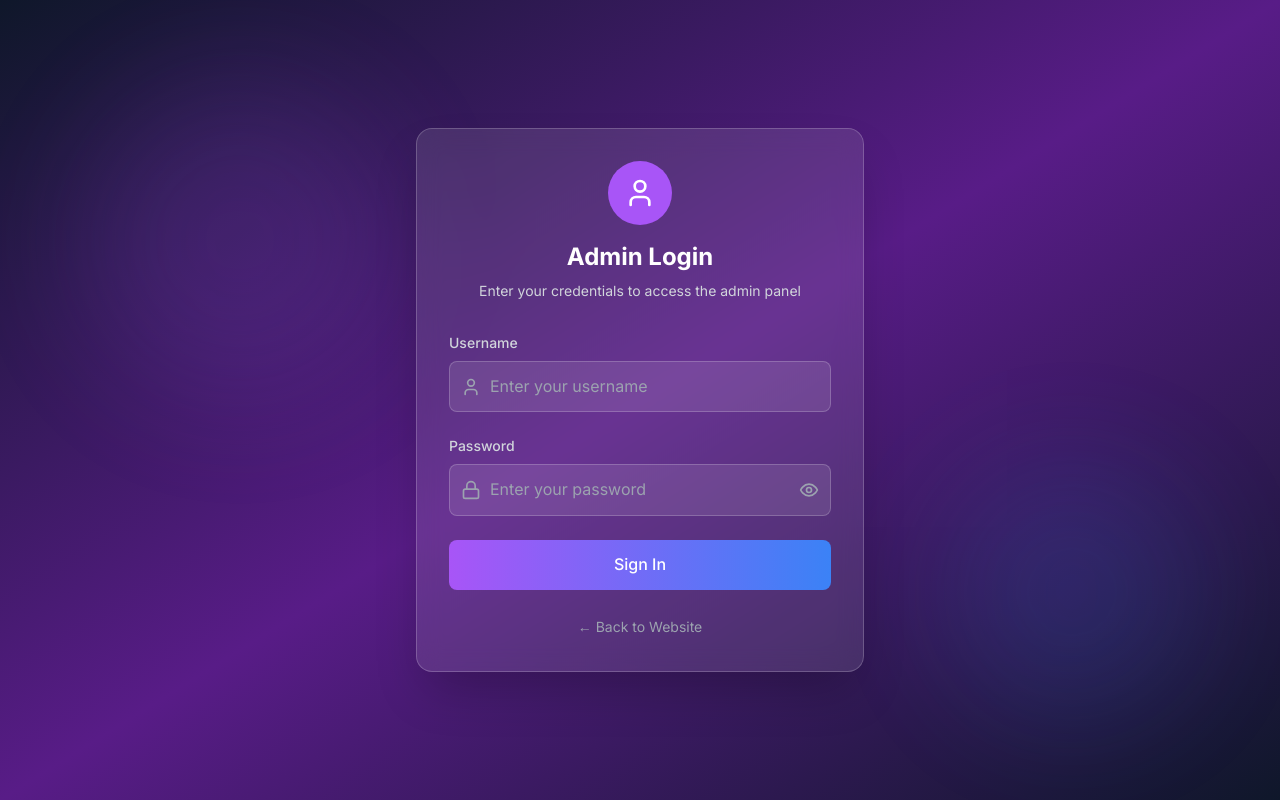
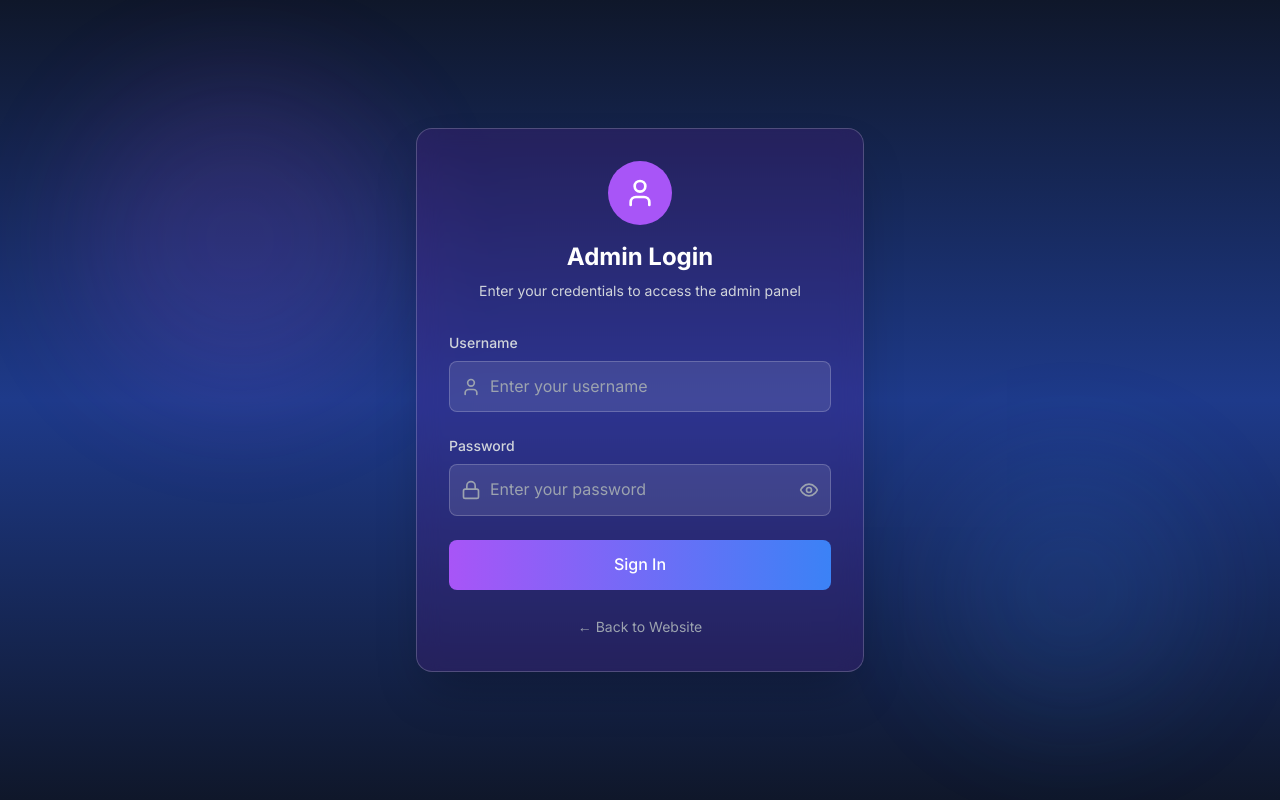
Before and after one commit to mohammaiIqbalMaulana/Web-Portofolio, a React (Vite) app in the folder frontend/: page /admin/login in a window 1280 px wide. Built offline with nearby package versions, Linux system fonts and the light colour scheme.

Commit message:
membuat halaman login admin lebih berlogika

```diff
--- a/frontend/src/admin/pages/AdminLogin.tsx
+++ b/frontend/src/admin/pages/AdminLogin.tsx
@@ -1,4 +1,4 @@
-import React, { useState } from 'react';
+import React, { useState, useRef } from 'react';
 import { useNavigate } from 'react-router-dom';
 import { motion } from 'framer-motion';
 import { Eye, EyeOff, User, Lock, AlertCircle, Loader2 } from 'lucide-react';
@@ -11,6 +11,7 @@ interface LoginForm {
 
 const AdminLogin: React.FC = () => {
   const navigate = useNavigate();
+  const passwordRef = useRef<HTMLInputElement>(null);
   const [formData, setFormData] = useState<LoginForm>({ username: '', password: '' });
   const [showPassword, setShowPassword] = useState(false);
   const [isLoading, setIsLoading] = useState(false);
@@ -50,7 +51,7 @@ const AdminLogin: React.FC = () => {
   };
 
   return (
-    <div className="min-h-screen bg-gradient-to-br from-slate-900 via-purple-900 to-slate-900 flex items-center justify-center px-4">
+    <div className="min-h-screen bg-gradient-to-b from-slate-900 via-blue-900 to-slate-900 flex items-center justify-center px-4">
       {/* Background Effects */}
       <div className="absolute inset-0">
         <div className="absolute top-20 left-20 w-80 h-80 bg-purple-500/20 rounded-full blur-3xl animate-pulse"></div>
@@ -60,17 +61,17 @@ const AdminLogin: React.FC = () => {
       <motion.div
         initial={{ opacity: 0, y: 20, scale: 0.95 }}
         animate={{ opacity: 1, y: 0, scale: 1 }}
-        transition={{ duration: 0.5 }}
+        transition={{ duration: 0.8 }}
         className="w-full max-w-md relative z-10"
       >
         {/* Login Card */}
-        <div className="bg-white/10 backdrop-blur-md rounded-2xl border border-white/20 p-8 shadow-2xl">
+        <div className="bg-purple-800/20 backdrop-blur-md rounded-2xl border border-white/20 p-8 shadow-2xl">
           {/* Header */}
           <div className="text-center mb-8">
             <motion.div
               initial={{ scale: 0 }}
               animate={{ scale: 1 }}
-              transition={{ delay: 0.2, type: "spring", stiffness: 200 }}
+              transition={{ delay: 0.6, type: "spring", stiffness: 200 }}
               className="w-16 h-16 bg-purple-500 rounded-full flex items-center justify-center mx-auto mb-4"
             >
               <User className="w-8 h-8 text-white" />
@@ -107,9 +108,16 @@ const AdminLogin: React.FC = () => {
                   name="username"
                   value={formData.username}
                   onChange={handleInputChange}
-                  className="w-full pl-10 pr-4 py-3 bg-white/10 border border-white/20 rounded-lg text-white placeholder-gray-400 focus:outline-none focus:ring-2 focus:ring-purple-500 focus:border-transparent transition-all"
+                  onKeyDown={(e) => {
+                    if (e.key === 'Enter') {
+                      e.preventDefault();
+                      passwordRef.current?.focus();
+                    }
+                  }}
+                  className="w-full pl-10 pr-4 py-3 bg-white/10 border border-white/20 rounded-lg text-white placeholder-gray-400 focus:outline-none focus:ring-2 focus:ring-blue-500 focus:border-transparent transition-all"
                   placeholder="Enter your username"
                   disabled={isLoading}
+                  autoComplete="off"
                 />
               </div>
             </div>
@@ -128,9 +136,11 @@ const AdminLogin: React.FC = () => {
                   name="password"
                   value={formData.password}
                   onChange={handleInputChange}
+                  ref={passwordRef}
                   className="w-full pl-10 pr-12 py-3 bg-white/10 border border-white/20 rounded-lg text-white placeholder-gray-400 focus:outline-none focus:ring-2 focus:ring-purple-500 focus:border-transparent transition-all"
                   placeholder="Enter your password"
                   disabled={isLoading}
+                  autoComplete="off"
                 />
                 <button
                   type="button"
@@ -149,7 +159,7 @@ const AdminLogin: React.FC = () => {
               disabled={isLoading}
               whileHover={!isLoading ? { scale: 1.02 } : {}}
               whileTap={!isLoading ? { scale: 0.98 } : {}}
-              className="w-full py-3 bg-gradient-to-r from-purple-500 to-blue-500 hover:from-purple-600 hover:to-blue-600 disabled:from-gray-500 disabled:to-gray-600 text-white font-medium rounded-lg transition-all duration-200 flex items-center justify-center space-x-2"
+              className="w-full py-3 bg-gradient-to-r from-purple-500 to-blue-500 hover:from-purple-600 hover:to-blue-600 disabled:from-gray-500 disabled:to-gray-600 text-white font-medium rounded-lg transition-all duration-0 flex items-center justify-center space-x-2"
             >
               {isLoading ? (
                 <>
```
